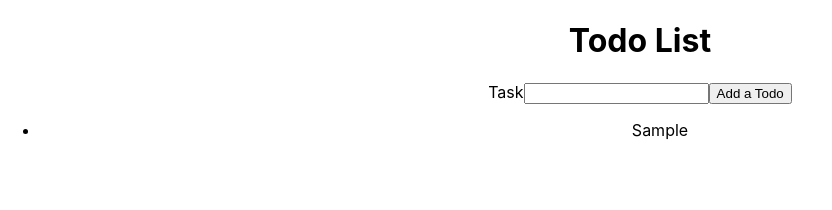
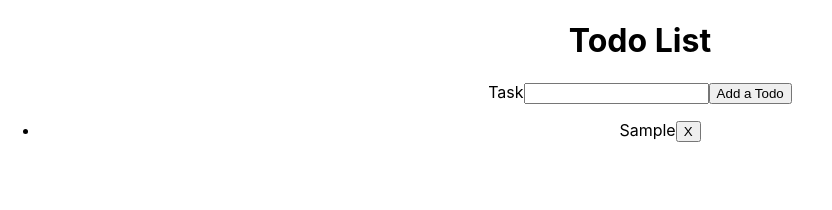
Before and after one commit to jkamz/React-Redux-Todo, a React (Create React App) app: page / in a window 1280 px wide. Both pictures are taken after typing "Sample" into the empty fields and a click on the button "Add a Todo". Shown: the top 210 px of the page, without its empty margins (0-832 px from the left). Built offline with nearby package versions, Linux system fonts and the light colour scheme.

Commit message:
add functionality to remove todo

```diff
--- a/src/Todo.js
+++ b/src/Todo.js
@@ -1,5 +1,10 @@
 import React from "react";
 
-const Todo = props => <li>{props.task}</li>;
+const Todo = props => (
+  <li>
+    {props.task}
+    <button onClick={props.removeTodo}>X</button>
+  </li>
+);
 
 export default Todo;
--- a/src/TodoList.js
+++ b/src/TodoList.js
@@ -21,9 +21,20 @@ class TodoList extends Component {
     });
   };
 
+  removeTodo = id => {
+    this.props.dispatch({
+      type: "REMOVE_TODO",
+      id
+    });
+  };
+
   render() {
     let todos = this.props.todos.map((val, index) => (
-      <Todo task={val.task} key={index} />
+      <Todo
+        removeTodo={this.removeTodo.bind(this, val.id)}
+        task={val.task}
+        key={index}
+      />
     ));
     return (
       <div>
```
